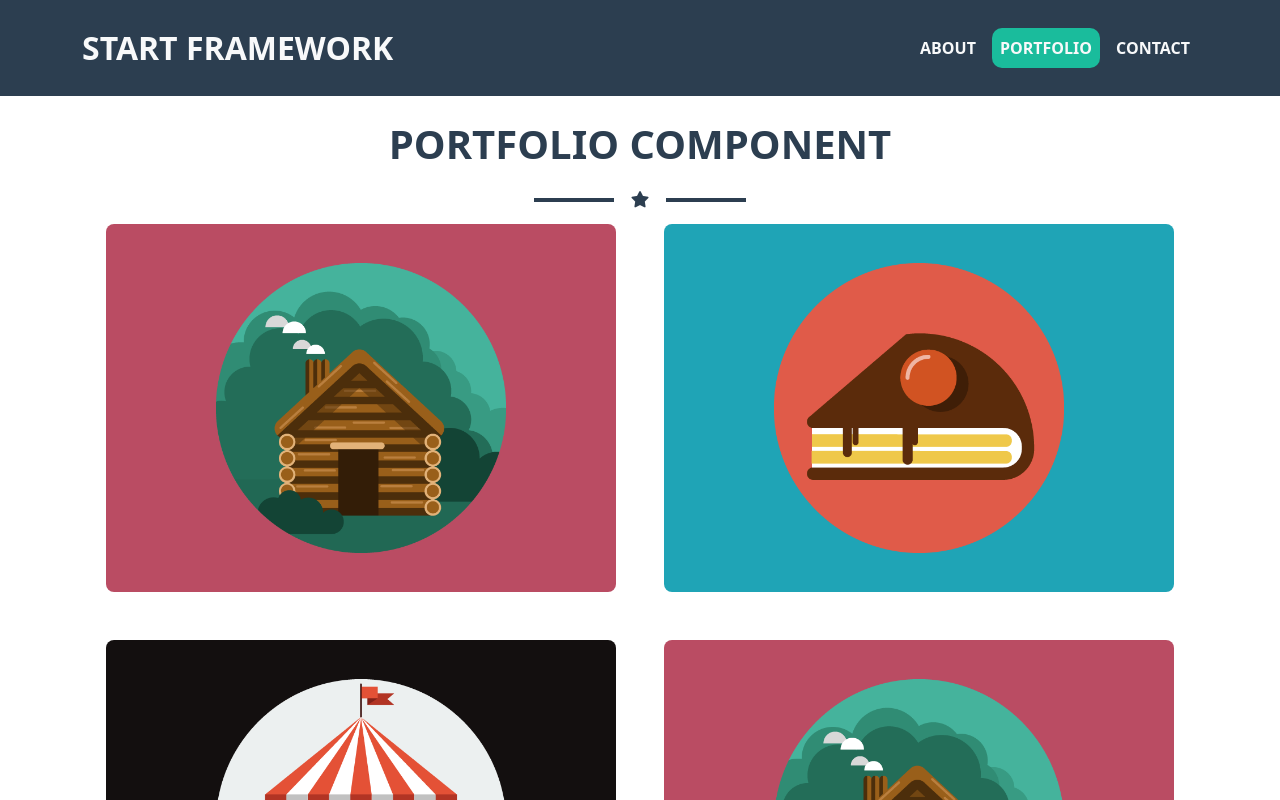
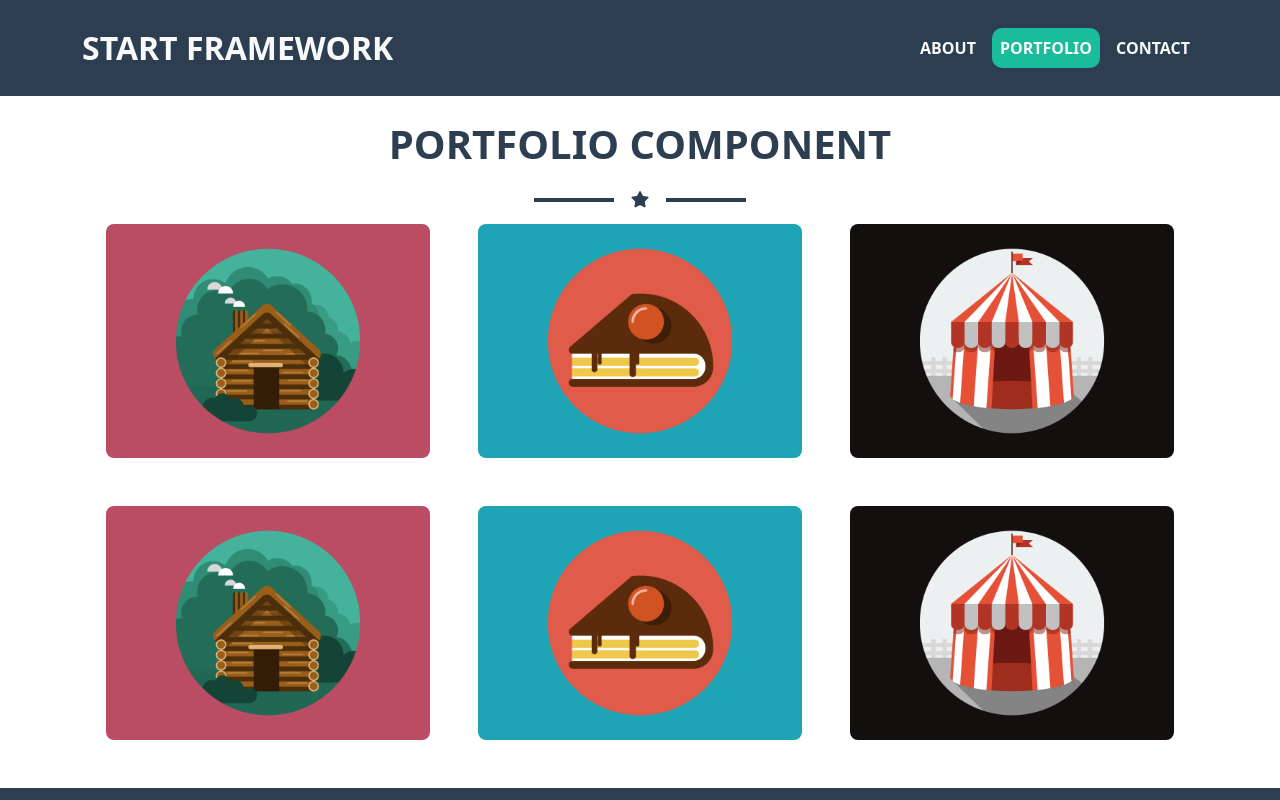
Before and after one commit to rayanelhawagry/ReactJS-Project, a React (Vite) app: page /portfolio in a window 1280 px wide. Shown: the top 800 px of the page. Built offline with nearby package versions, Linux system fonts and the light colour scheme.

Commit message:
Edit form-width class

```diff
--- a/src/Components/Contact/Contact.jsx
+++ b/src/Components/Contact/Contact.jsx
@@ -15,7 +15,7 @@ export default function Contact() {
                         </div>
                     </div>
 
-                    <div className="form mt-5 w-own">
+                    <div className="form mt-5 w-form-own">
                         <div className='container d-flex justify-content-center align-items-center'>
                             <form className='w-100'>
                                 <div className="mb-3">
--- a/src/Components/Contact/Contact.modules.css
+++ b/src/Components/Contact/Contact.modules.css
@@ -17,13 +17,13 @@
 
 
 @media all and (width < 768px) {
-    .w-own {
+    .w-form-own {
         width: 75%;
     }
 }
 
 @media all and (width > 768px) {
-    .w-own {
+    .w-form-own {
         width: 50%;
     }
 }
--- a/src/Components/Portfolio/Portfolio.modules.css
+++ b/src/Components/Portfolio/Portfolio.modules.css
@@ -17,10 +17,6 @@ img {
 
 .details .container {
     width: 100%;
-}
-
-.w-own {
-    width: 33.3333333%;
 }
 
 .p-24 {
@@ -49,12 +45,6 @@ img {
 }
 
 
-@media all and (width < 992px) {
-    .w-own {
-        width: 50%;
-    }
-}
-
 @media all and (width < 768px) {
     .title h2 {
         font-size: 30px;
@@ -64,3 +54,15 @@ img {
         width: 100%;
     }
 }
+
+@media all and (768px <=width < 992px) {
+    .w-own {
+        width: 50%;
+    }
+}
+
+@media all and (width >=992px) {
+    .w-own {
+        width: 33.3333333%;
+    }
+}
```
